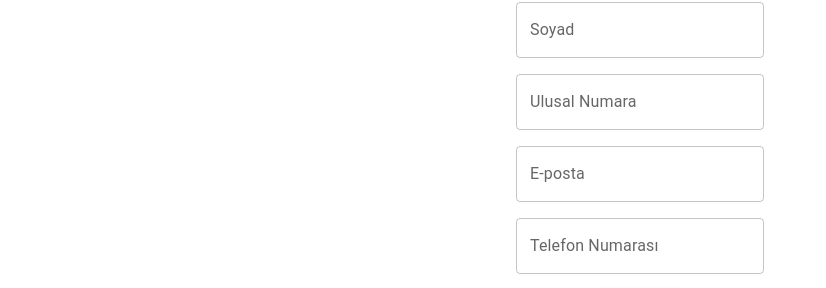
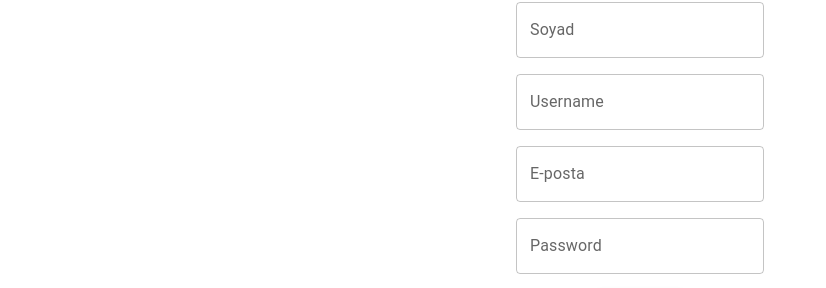
Before and after one commit to comp202team/ucms-frontend, a React (Create React App) app: page /register in a window 1280 px wide. Shown: the part 329-617 px from the top of the page, without its empty margins (0-826 px from the left). Built offline with nearby package versions, Linux system fonts and the light colour scheme.

Commit message:
Login + Register Yaptım
paketleri düzenledim

```diff
--- a/src/Components/RegisterPage.tsx
+++ b/src/Components/RegisterPage.tsx
@@ -20,9 +20,9 @@
     const navigate = useNavigate();
     const [firstName, setFirstName] = useState("");
     const [lastName, setLastName] = useState("");
-    const [nationalNumber, setNationalNumber] = useState("");
+    const [password, setPassword] = useState("");
     const [email, setEmail] = useState("");
-    const [phoneNumber, setPhoneNumber] = useState("");
+    const [username, setUsername] = useState("");
 
     const isAuthenticated = useSelector((state: any) => state.security.isAuthenticated);
 
@@ -33,7 +33,13 @@
     });
 
     const handleRegisterClick = () => {
-        dispatch(register({ username: firstName, password: nationalNumber, email }));
+        dispatch(register({
+            username: username,
+            password: password,
+            email : email,
+            firstName : firstName,
+            lastName : lastName
+        }));
         navigate("/");
     };
 
@@ -57,10 +63,10 @@
                 onChange={(e) => setLastName(e.target.value)}
             />
             <TextField
-                label="Ulusal Numara"
+                label="Username"
                 variant="outlined"
-                value={nationalNumber}
-                onChange={(e) => setNationalNumber(e.target.value)}
+                value={username}
+                onChange={(e) => setUsername(e.target.value)}
             />
             <TextField
                 label="E-posta"
@@ -70,10 +76,10 @@
                 onChange={(e) => setEmail(e.target.value)}
             />
             <TextField
-                label="Telefon Numarası"
+                label="Password"
                 variant="outlined"
-                value={phoneNumber}
-                onChange={(e) => setPhoneNumber(e.target.value)}
+                value={password}
+                onChange={(e) => setPassword(e.target.value)}
             />
             <Button variant="contained" color="primary" onClick={handleRegisterClick}>
                 Kaydol
```
